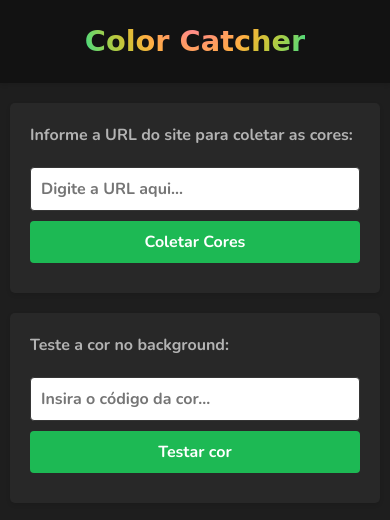
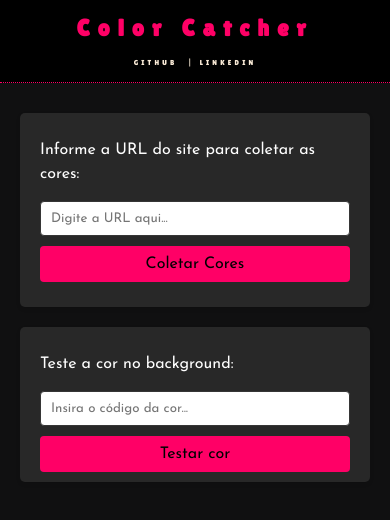
Before and after one commit to torresdeveloper/Color-Catcher, a plain HTML site: page index.html in a window 390 px wide. Drawn offline with nearby package versions, Linux system fonts and the light colour scheme; a web font is replaced by a local one.

Commit message:
update layout

```diff
--- a/index.html
+++ b/index.html
@@ -14,9 +14,8 @@
             </div>
             <nav class="link-bar">
                 <ul>
-                    <li><a href="#">Feedback</a></li>
-                    <li><a href="#">GitHub</a></li>
-                    <li><a href="#">Contato</a></li>
+                    <li><a href="https://github.com/torresdeveloper/Color-Catcher/" target="_blank">GITHUB</a></li>
+                    <li><a href="https://www.linkedin.com/in/matheustorresdev/" target="_blank">| LINKEDIN</a></li>
                 </ul>
             </nav>
         </header>
@@ -35,14 +34,16 @@
                     <div id="loadingIndicator" class="loading-indicator">
                         <div class="spinner"></div>
                     </div>
+                </div>
 
-                </div>
                 <div class="test">
                     <div class="title-block">
                         <p>Teste a cor no background:</p>
                     </div>
-                    <input id="testInput" placeholder="Insira o código da cor...">
-                    <button id="testButton">Testar cor</button>
+                    <div>
+                        <input id="testInput" placeholder="Insira o código da cor...">
+                        <button id="testButton">Testar cor</button>
+                    </div>
                 </div>
                 <div id="colorsContent">
                     <div id="colorsContainer" class="colors-container"></div>
--- a/script.js
+++ b/script.js
@@ -7,8 +7,7 @@ document.getElementById('fetchColorsButton').addEventListener('click', async ()
     const loadingIndicator = document.getElementById('loadingIndicator');
     const colorsContent = document.getElementById('colorsContent')
 
-    colorsContent.style.display = 'none'
-    fetchButton.style.display = 'none';
+    fetchButton.style.display = 'nones';
     loadingIndicator.style.display = 'block';
 
     const response = await fetch('https://color-catcher-backend.matheustorresdev.com.br/api/scrape', {
@@ -38,7 +37,8 @@ document.getElementById('fetchColorsButton').addEventListener('click', async ()
         });
     } else {
         const errorMessage = document.getElementById('errorMessage');
-        errorMessage.textContent = 'Erro ao obter as cores. Verifique a URL e tente novamente.';
+        colorsContent.style.display = 'none'
+        errorMessage.textContent = 'Verifique a URL e tente novamente.';
     }
 });
 
--- a/styles.css
+++ b/styles.css
@@ -1,39 +1,37 @@
-@import url('https://fonts.googleapis.com/css2?family=Cherry+Bomb+One&family=Kanit&family=Montserrat:wght@900&family=Nunito:wght@700&family=Open+Sans&family=Ubuntu:wght@700&family=Wallpoet&display=swap');
-@import url('https://fonts.googleapis.com/css2?family=Cherry+Bomb+One&family=Gluten:wght@200;500&family=Kanit&family=Montserrat:wght@900&family=Nunito:wght@700&family=Open+Sans&family=Ubuntu:wght@700&family=Wallpoet&family=Yatra+One&display=swap');
-/* Reset */
+@import url('https://fonts.googleapis.com/css2?family=Lilita+One&display=swap');
+@import url('https://fonts.googleapis.com/css2?family=Josefin+Sans&display=swap');
 * {
     margin: 0;
     padding: 0;
     box-sizing: border-box;
+
 }
 
 body {
     min-height: 100vh;
-    background-color: #1e1e1e;
-    font-family: 'Nunito', sans-serif;
+    background-color: #101011;
     font-size: 18px;
     line-height: 1.5;
     color: #b3b3b3;
+    font-family: 'Josefin Sans', sans-serif;
 }
 
 header {
-    background-color: #121212;
+    background-color: black;
+    font-family: 'Lilita One', cursive;
     display: flex;
     justify-content: space-evenly;
     align-items: center;
     padding: 20px;
-    box-shadow: 0 2px 4px rgba(0, 0, 0, 0.1);
+    border-bottom: 1px dotted #FF0066;
 }
 
 .logo {
-    color: black;
-    -webkit-background-clip: text;
-    -webkit-text-fill-color: transparent;
+    color: #FF0066;
     font-size: 1.2rem;
     font-weight: bold;
-    text-decoration: none;
-    font-family: 'Gluten', cursive;
-    background-image: radial-gradient(circle at 50% -20.71%, #ff86bd 0, #ff86ac 5%, #ff889c 10%, #ff8b8d 15%, #ff907e 20%, #ff956f 25%, #ff9c62 30%, #ffa256 35%, #ffa84c 40%, #ffaf43 45%, #f2b53c 50%, #e4bb38 55%, #d5c038 60%, #c6c53b 65%, #b5ca41 70%, #a3ce4a 75%, #91d155 80%, #7cd462 85%, #64d770 90%, #44d97f 95%, #00db8f 100%);
+    letter-spacing: .5rem;
+
 }
 
 .link-bar ul {
@@ -44,67 +42,61 @@ header {
 }
 
 ul a {
-    background-image: linear-gradient(180deg, #b4f2a0 0, #a1ec9c 16.67%, #89e397 33.33%, #6cd890 50%, #49cd8a 66.67%, #10c488 83.33%, #00bd88 100%);
+    color: antiquewhite;
     text-decoration: none;
-    color: black;
-    -webkit-background-clip: text;
-    -webkit-text-fill-color: transparent;
-    transition: color 0.2s ease-in-out;
+    font-size: 1rem;
+    letter-spacing: .2rem;
+}
+ul a:hover{
+    color: #FF0066;
 }
 
-
-
-
 #main-content {
-    width: 80%;
+    width: 75%;
     margin-top: 20px;
     display: flex;
     flex-direction: row;
     justify-content: center;
     flex-wrap: wrap;
+
 }
 
 main{
     display: flex;
     justify-content: center;
+
 }
 
 .container {
-    width: 80%;
-    justify-content: space-evenly;
     flex: 2;
 }
 
 .test {
-    width: 60%;
-    justify-content: center;
-    height: 200px;
     flex: 1;
 }
 
 .test, .container{
+    height: 200px;
     background-color: #282828;
     border-radius: 5px;
     box-shadow: 0 2px 4px rgba(0, 0, 0, 0.1);
     margin: 10px;
-    padding: 20px;
-    display: flex;
-    flex-direction: column;
+    padding: 10px 20px;
 }
 .title-block{
-    margin-bottom: 20px;
+    margin: 15px 0;
     font-size: 1rem;
+    color: #fefefe;
 }
 
 #urlInput,
 #fetchColorsButton,
 #testInput,
 #testButton {
+    font-family: 'Josefin Sans', sans-serif;
     width: 100%;
     padding: 10px;
-    font-size: 1rem;
     border-radius: 0.25rem;
-    font-family: 'Nunito', sans-serif;
     border: 1px solid #363636;
     margin-bottom: 10px;
     transition: border-color 0.15s ease-in-out, box-shadow 0.15s ease-in-out;
@@ -112,6 +104,7 @@ main{
 
 #urlInput:focus,
 #testInput:focus {
+    font-family: 'Josefin Sans', sans-serif;
     border-color: #b3b3b3;
     outline: 0;
     box-shadow: 0 0 0 0.2rem rgba(179, 179, 179, 0.589);
@@ -119,16 +112,18 @@ main{
 
 #fetchColorsButton,
 #testButton {
-    background-color: #1db954;
-    color: white;
+    background-color: #FF0066;
+    margin-bottom: 0;
+    color: black;
     border: none;
     cursor: pointer;
     transition: background-color 0.2s ease-in-out;
+    font-size: 1rem;
 }
 
 #fetchColorsButton:hover,
 #testButton:hover {
-    background-color: #1ed760;
+    background-color: #fc4e93;
 }
 
 #colorsContent{
@@ -156,6 +151,12 @@ main{
     cursor: pointer;
 }
 
+.error-message{
+    font-size: 1rem;
+    color: #f70f0f;
+    margin: 15px 0;
+}
+
 @keyframes fadeInOut {
     0%, 100% {
         opacity: 0;
@@ -173,20 +174,18 @@ main{
     transform: translate(-50%, -50%);
     background-color: rgba(0, 0, 0, 0.8);
     color: white;
-    padding: 10px 20px;
+    padding: 15px 20px;
     border-radius: 5px;
     animation: fadeInOut 2s ease-in-out;
 }
 
 .loading-indicator {
     display: none;
-    text-align: center;
-    padding: 20px;
 }
 
 .spinner {
-    border: 4px solid rgba(0, 0, 0, 0.1);
-    border-left-color: #1ed760;
+    border: 3px solid rgba(0, 0, 0, 0.1);
+    border-left-color: #FF0066;
     border-radius: 50%;
     width: 20px;
     height: 20px;
@@ -202,18 +201,21 @@ main{
 @media screen and (max-width: 539px) {
 
     header{
-        align-items: center;
-    }
-    header nav{
-        display: none;
+        padding: 10px;
+        display: flex;
+        flex-direction: column;
+        justify-content: center;
     }
     .logo{
-        font-size: 80%;
+        font-size: 65%;
+    }
+    ul a{
+        font-size: 40%;
     }
 
     #main-content{
         flex-direction: column;
-        margin: 10px;
+        margin: 20px;
         flex-wrap: nowrap;
         align-items: center;
         width: 100%;
@@ -221,12 +223,13 @@ main{
     .test, .container, #colorsContent{
        width: 100%;
     }
+
     #colorsContent{
         text-align: center;
     }
 }
 
-@media screen and (min-width: 540px) and (max-width: 895px) {
+@media screen and (min-width: 540px) and (max-width: 930px) {
 
     .logo{
         font-size: 80%;
```
Also changed, not shown: assets/favicon-16x16.png.
